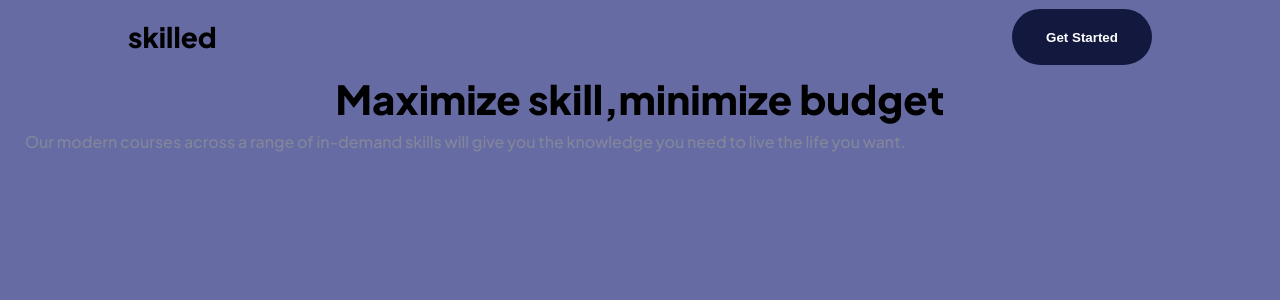
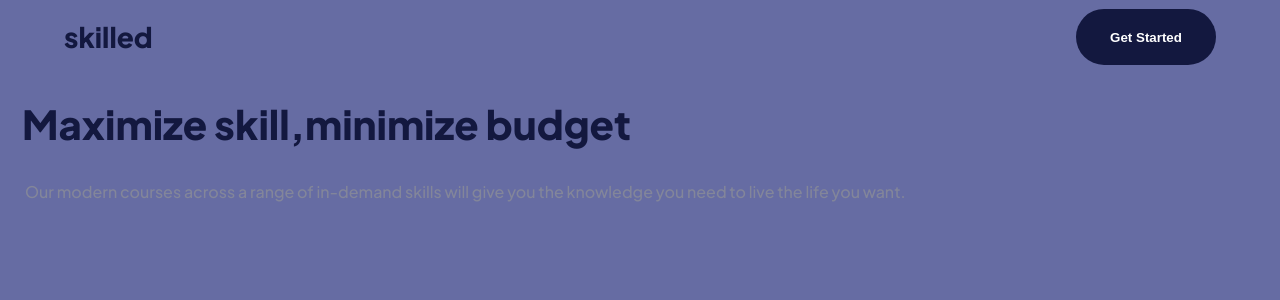
Before and after one commit to PiriyaLapa/Skilled-e-learning-landing-page, a React (Create React App) app: page / in a window 1280 px wide. Shown: the top 300 px of the page. Built offline with nearby package versions, Linux system fonts and the light colour scheme.

Commit message:
update to try to deploy

```diff
--- a/src/components/Buttons/styles.ts
+++ b/src/components/Buttons/styles.ts
@@ -23,13 +23,3 @@ export const StyledPrimaryBtn = styled.button<{ theme: typeof theme }>`
     transform: translateY(16%);
   }
 `;
-
-// StyleLogo
-export const StyledLogo = styled.h1`
-  font-size: 28px;
-  font-style: normall;
-  font-weight: 800;
-  line-height: normall;
-  text-align: center;
-  display: relative;
-`;
--- a/src/components/HeadLine/HeadLine.tsx
+++ b/src/components/HeadLine/HeadLine.tsx
@@ -1,10 +1,11 @@
 import { Component, ReactNode } from "react";
 import { MessageProps } from "../interface/Button";
 import { StyledHeadLine } from "./styles";
+import {theme} from '../../utilities';
 
 export default class HeadLine extends Component<MessageProps> {
   render(): ReactNode {
     const { message } = this.props;
-    return <StyledHeadLine>{message}</StyledHeadLine>;
+    return <StyledHeadLine theme={theme}>{message}</StyledHeadLine>;
   }
 }
--- a/src/components/HeadLine/styles.ts
+++ b/src/components/HeadLine/styles.ts
@@ -1,10 +1,15 @@
 import styled from "styled-components";
+import { theme } from "../../utilities";
 
-export const StyledHeadLine = styled.span`
-    @media screen and (min-width:375px){
-        font-size:40px;
-        font-style:normal;
-        font-weight:800;
-        line-height:normal;
-    }
+export const StyledHeadLine = styled.span<{ theme: typeof theme }>`
+  color: ${(props) => props.theme.secondColor};
+  @media screen and (min-width: 375px) {
+    font-size: 40px;
+    font-style: normal;
+    font-weight: 800;
+    line-height: normal;
+    display: block;
+    text-align: left;
+    padding: 25px 22px;
+  }
 `;
--- a/src/components/Logos/Logo.tsx
+++ b/src/components/Logos/Logo.tsx
@@ -1,12 +1,11 @@
-import {Component,ReactNode} from 'react';
-import { StyledLogo } from '../Buttons/styles';
-import { MessageProps } from '../interface/Button';
+import { Component, ReactNode } from "react";
+import { StyledLogo } from "./styles";
+import { MessageProps } from "../interface/Button";
+import { theme } from "../../utilities";
 
-export default class Logo extends Component<MessageProps>{
-    render():ReactNode{
-        const {message} = this.props;
-        return(
-            <StyledLogo>{message}</StyledLogo>
-        )
-    }
+export default class Logo extends Component<MessageProps> {
+  render(): ReactNode {
+    const { message } = this.props;
+    return <StyledLogo theme={theme}>{message}</StyledLogo>;
+  }
 }
--- /dev/null
+++ b/src/components/Logos/styles.ts
@@ -0,0 +1,13 @@
+import styled from "styled-components";
+import {theme} from '../../utilities';
+
+// StyleLogo
+export const StyledLogo = styled.h1<{theme:typeof theme}>`
+  font-size: 28px;
+  font-style: normall;
+  font-weight: 800;
+  line-height: normall;
+  text-align: center;
+  display: relative;
+  color:${(props) => props.theme.secondColor};
+`;
--- a/src/components/Navbars/style.ts
+++ b/src/components/Navbars/style.ts
@@ -5,7 +5,7 @@ import { theme } from "../../utilities";
 
 export const StyledNavbar = styled.div<{ theme: typeof theme }>`
   @media screen and (min-width: 375px) {
-    width: 80%;
+    width: 90%;
     height: auto;
     text-align: center;
     margin: 0 auto;
```
